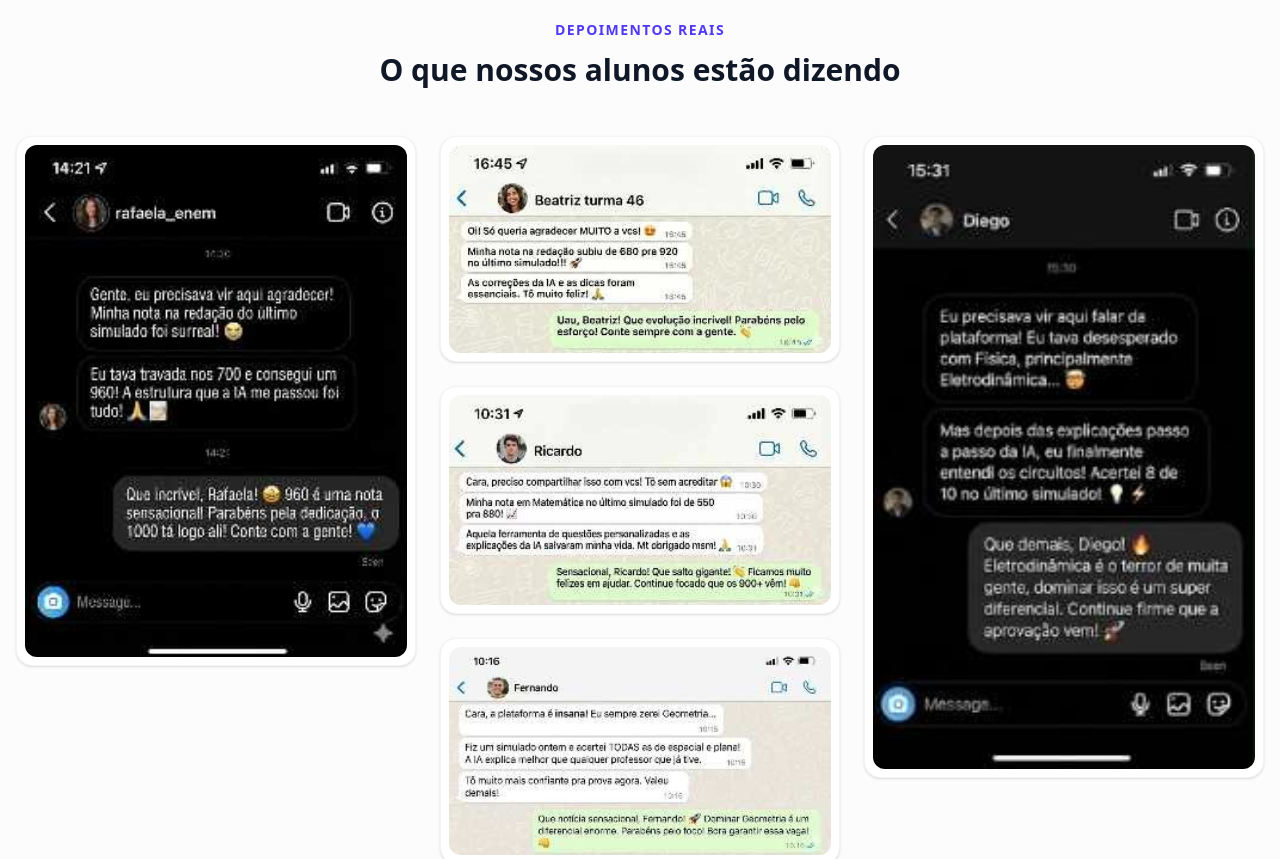
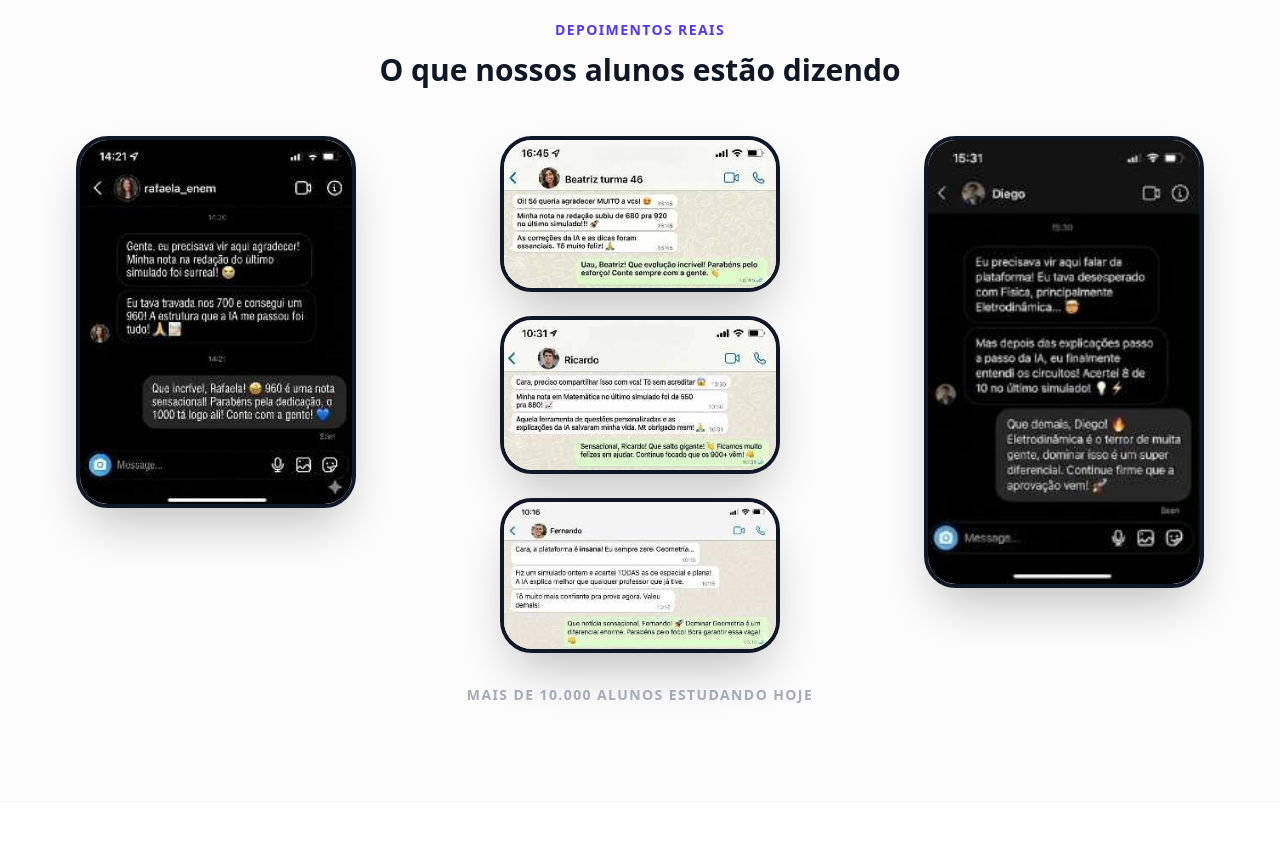
Before and after one commit to marlin-stenio-lima/ENEMPRO, a React (Vite) app: page / in a window 1280 px wide. Shown: the part 2520-3379 px from the top of the page. Built offline with nearby package versions, Linux system fonts and the light colour scheme.

Commit message:
fix(landing): rm footer, style testimonials, add _redirects

```diff
--- a/src/pages/landing/index.tsx
+++ b/src/pages/landing/index.tsx
@@ -191,28 +191,53 @@ export default function LandingPage() {
                     <div className="grid md:grid-cols-3 gap-6 items-start">
                         {/* Coluna Esquerda (Instagram - Rafaela) */}
                         <div className="space-y-6">
-                            <div className="bg-white p-2 rounded-2xl border border-gray-100 shadow-sm hover:shadow-md transition-all duration-300">
-                                <img src="/testimonials/t2.jpg" alt="Depoimento Rafaela" className="w-full h-auto rounded-xl" loading="lazy" />
+                            <div className="mx-auto max-w-[280px]">
+                                <img
+                                    src="/testimonials/t2.jpg"
+                                    alt="Depoimento Rafaela"
+                                    className="w-full h-auto rounded-[2rem] border-4 border-gray-900 shadow-2xl"
+                                    loading="lazy"
+                                />
                             </div>
                         </div>
 
                         {/* Coluna do Meio (WhatsApp - Beatriz, Ricardo, Fernando) */}
                         <div className="space-y-6">
-                            <div className="bg-white p-2 rounded-2xl border border-gray-100 shadow-sm hover:shadow-md transition-all duration-300">
-                                <img src="/testimonials/t4.jpg" alt="Depoimento Beatriz" className="w-full h-auto rounded-xl" loading="lazy" />
+                            <div className="mx-auto max-w-[280px]">
+                                <img
+                                    src="/testimonials/t4.jpg"
+                                    alt="Depoimento Beatriz"
+                                    className="w-full h-auto rounded-[2rem] border-4 border-gray-900 shadow-2xl"
+                                    loading="lazy"
+                                />
                             </div>
-                            <div className="bg-white p-2 rounded-2xl border border-gray-100 shadow-sm hover:shadow-md transition-all duration-300">
-                                <img src="/testimonials/t3.jpg" alt="Depoimento Ricardo" className="w-full h-auto rounded-xl" loading="lazy" />
+                            <div className="mx-auto max-w-[280px]">
+                                <img
+                                    src="/testimonials/t3.jpg"
+                                    alt="Depoimento Ricardo"
+                                    className="w-full h-auto rounded-[2rem] border-4 border-gray-900 shadow-2xl"
+                                    loading="lazy"
+                                />
                             </div>
-                            <div className="bg-white p-2 rounded-2xl border border-gray-100 shadow-sm hover:shadow-md transition-all duration-300">
-                                <img src="/testimonials/t5.jpg" alt="Depoimento Fernando" className="w-full h-auto rounded-xl" loading="lazy" />
+                            <div className="mx-auto max-w-[280px]">
+                                <img
+                                    src="/testimonials/t5.jpg"
+                                    alt="Depoimento Fernando"
+                                    className="w-full h-auto rounded-[2rem] border-4 border-gray-900 shadow-2xl"
+                                    loading="lazy"
+                                />
                             </div>
                         </div>
 
                         {/* Coluna Direita (Instagram - Diego) */}
                         <div className="space-y-6">
-                            <div className="bg-white p-2 rounded-2xl border border-gray-100 shadow-sm hover:shadow-md transition-all duration-300">
-                                <img src="/testimonials/t1.jpg" alt="Depoimento Diego" className="w-full h-auto rounded-xl" loading="lazy" />
+                            <div className="mx-auto max-w-[280px]">
+                                <img
+                                    src="/testimonials/t1.jpg"
+                                    alt="Depoimento Diego"
+                                    className="w-full h-auto rounded-[2rem] border-4 border-gray-900 shadow-2xl"
+                                    loading="lazy"
+                                />
                             </div>
                         </div>
                     </div>
@@ -281,19 +306,6 @@ export default function LandingPage() {
                     </div>
                 </div>
             </section>
-            {/* Footer */}
-            <footer className="bg-white py-12 border-t border-gray-100">
-                <div className="max-w-7xl mx-auto px-4 flex flex-col md:flex-row justify-between items-center gap-6">
-                    <div className="flex items-center gap-2">
-                        <div className="h-6 w-6 bg-gray-900 rounded flex items-center justify-center">
-                            <Brain className="h-3 w-3 text-white" />
-                        </div>
-                        <span className="font-bold text-lg text-gray-900">Enem.Pro</span>
-                    </div>
-                    <p className="text-sm text-gray-500">© 2024 Enem.Pro. Todos os direitos reservados.</p>
-                </div>
-            </footer>
-
         </div>
     );
 }
```
Also changed, not shown: 1 other file (tests, documents, lock files or other folders).
